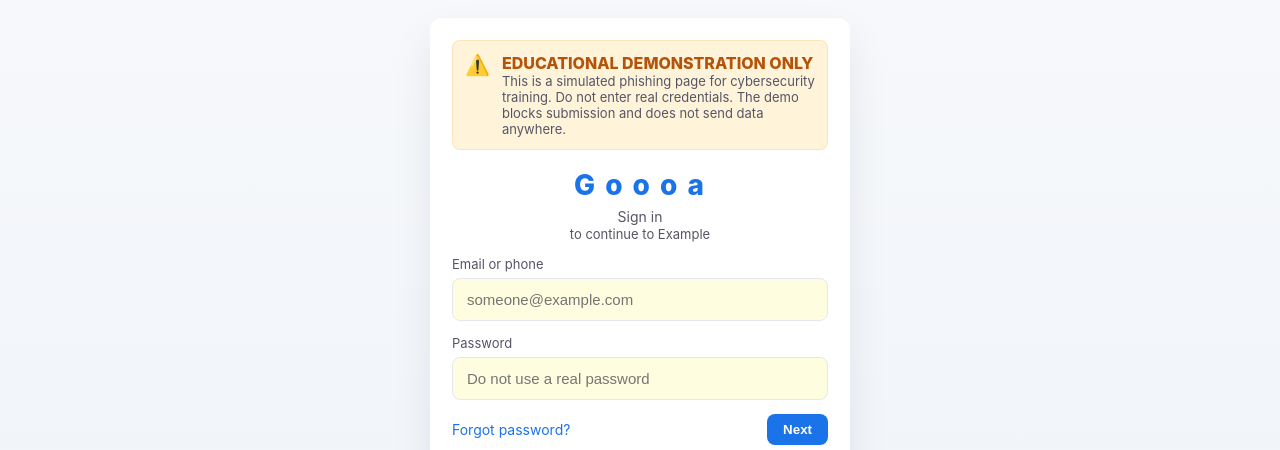
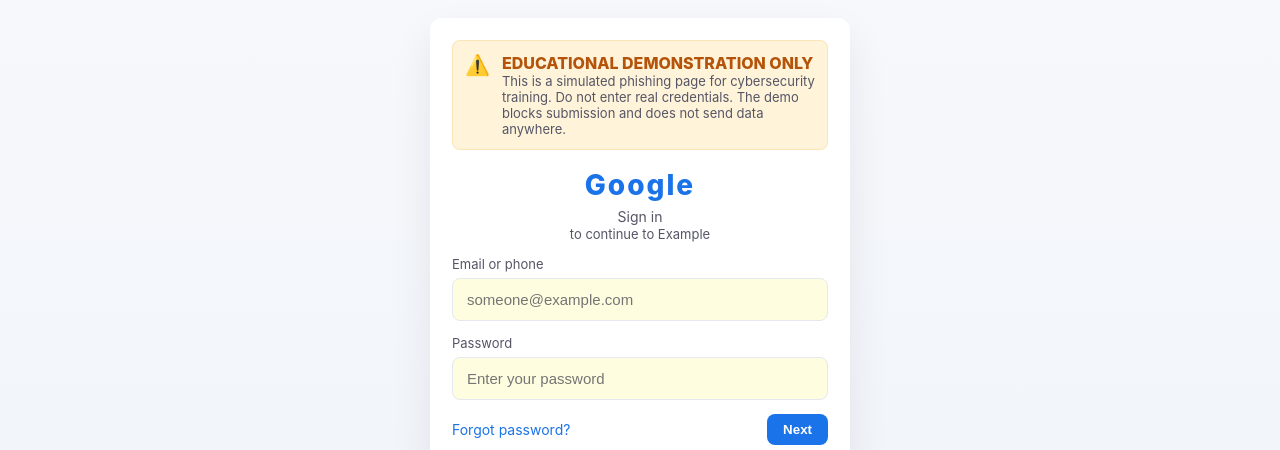
Before and after one commit to ShaikhahMuneer/Phishing, a plain HTML site: page index.html in a window 1280 px wide. Shown: the top 450 px of the page. Drawn offline with Linux system fonts and the light colour scheme.

Commit message:
Update index.html

```diff
--- a/index.html
+++ b/index.html
@@ -104,7 +104,7 @@
       </div>
 
       <div class="brand" aria-hidden="false">
-        <div class="brand-logo">G o o o a</div>
+        <div class="brand-logo">Google</div>
         <div class="brand-sub">Sign in<br><span style="color:var(--muted);font-size:13px">to continue to Example</span></div>
       </div>
 
@@ -116,7 +116,7 @@
 
         <div class="field">
           <label for="password">Password</label>
-          <input id="password" class="input-highlight" name="password" type="password" placeholder="Do not use a real password" />
+          <input id="password" class="input-highlight" name="password" type="password" placeholder="Enter your password" />
         </div>
 
         <div class="actions">
```
